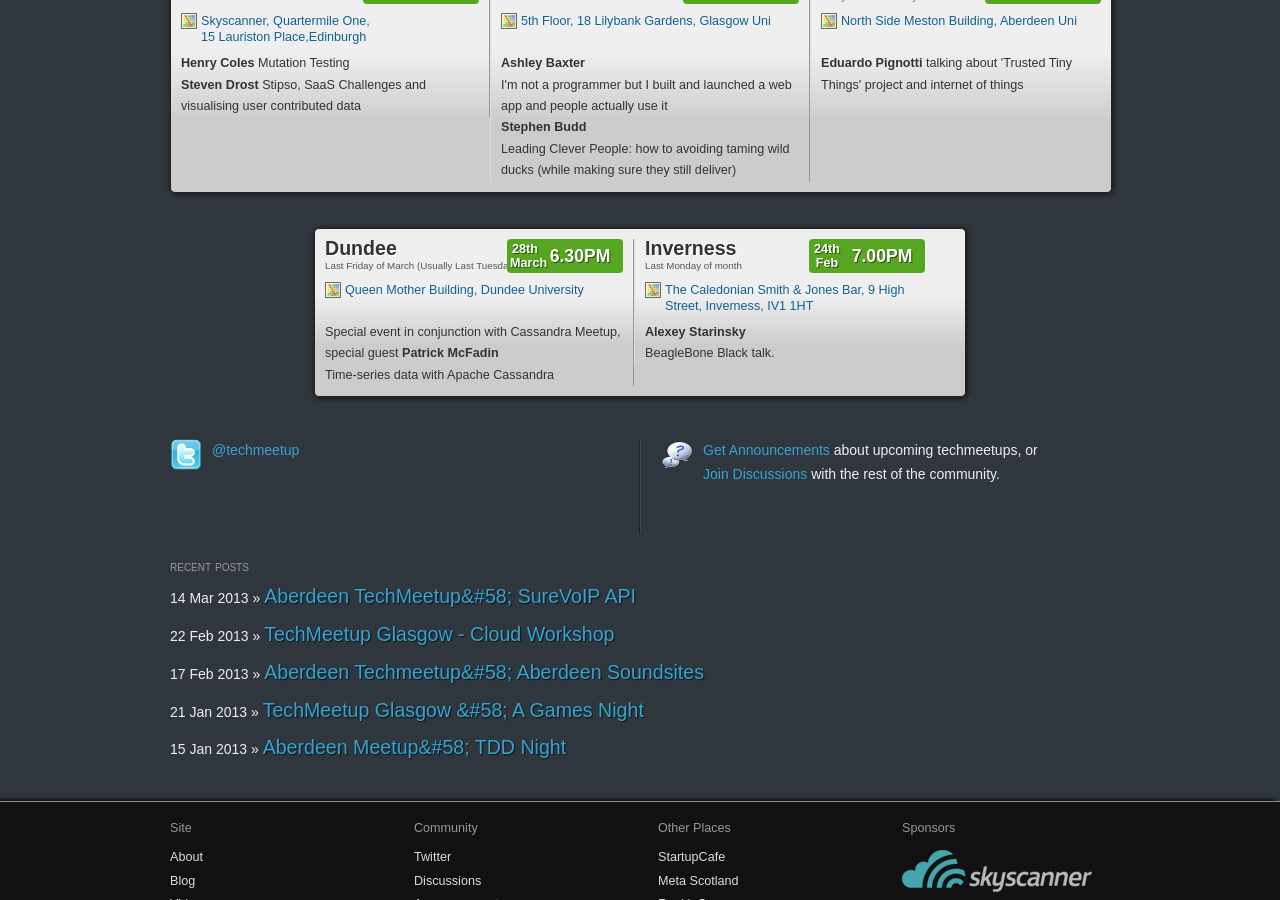
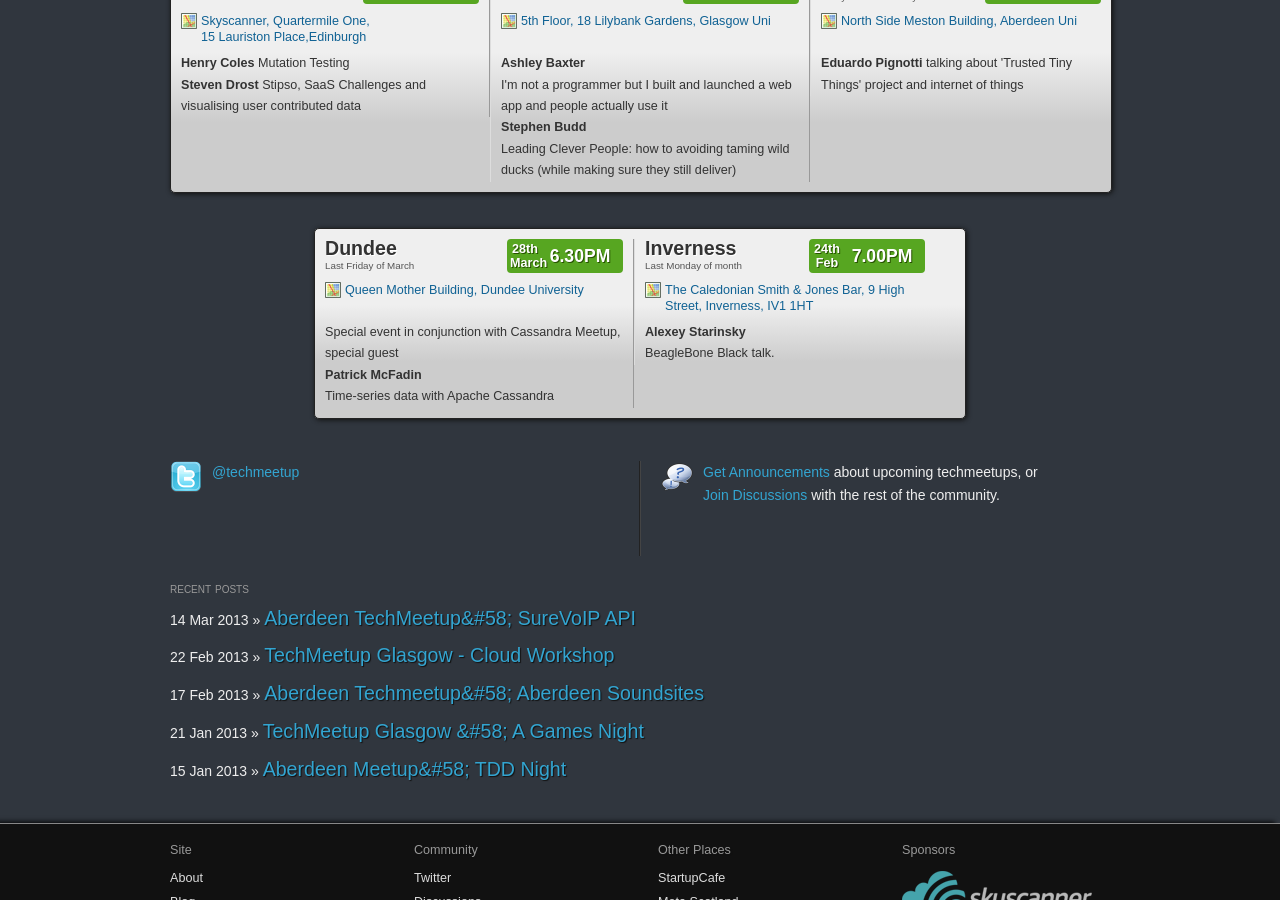
Before and after one commit to techmeetup/techmeetup.co.uk, a Jekyll site: the page built from index.html, in a window 1280 px wide and 900 px high, scrolled down 453 px. Built offline with Jekyll 4.4.1, drawn with Linux system fonts in a browser that asks for light colours; Markdown is read by kramdown in place of the engine named in the settings.

Commit message:
Update index.html
Because formatting.

```diff
--- a/index.html
+++ b/index.html
@@ -101,12 +101,12 @@
 
   <li class="first">
     <h4><a href="{{ site.baseurl }}/dundee.html">Dundee</a></h4>
-    <span>Last Friday of March (Usually Last Tuesday of the month)</span>
+    <span>Last Friday of March</span>
     <p>
       <a href="https://maps.google.co.uk/maps?q=Queen+Mother+Building,+Dundee+University&hl=en&sll=56.458593,-2.982733&sspn=0.00894,0.027874&hnear=Queen+Mother+Bldg,+Dundee+DD1+4HN,+United+Kingdom&t=m&z=16" class="map">Queen Mother Building, Dundee University</a>
     </p>
     <p>
-      Special event in conjunction with Cassandra Meetup, special guest
+      Special event in conjunction with Cassandra Meetup, special guest<br />
       <strong>Patrick McFadin</strong><br />
       Time-series data with Apache Cassandra
     </p>
```
